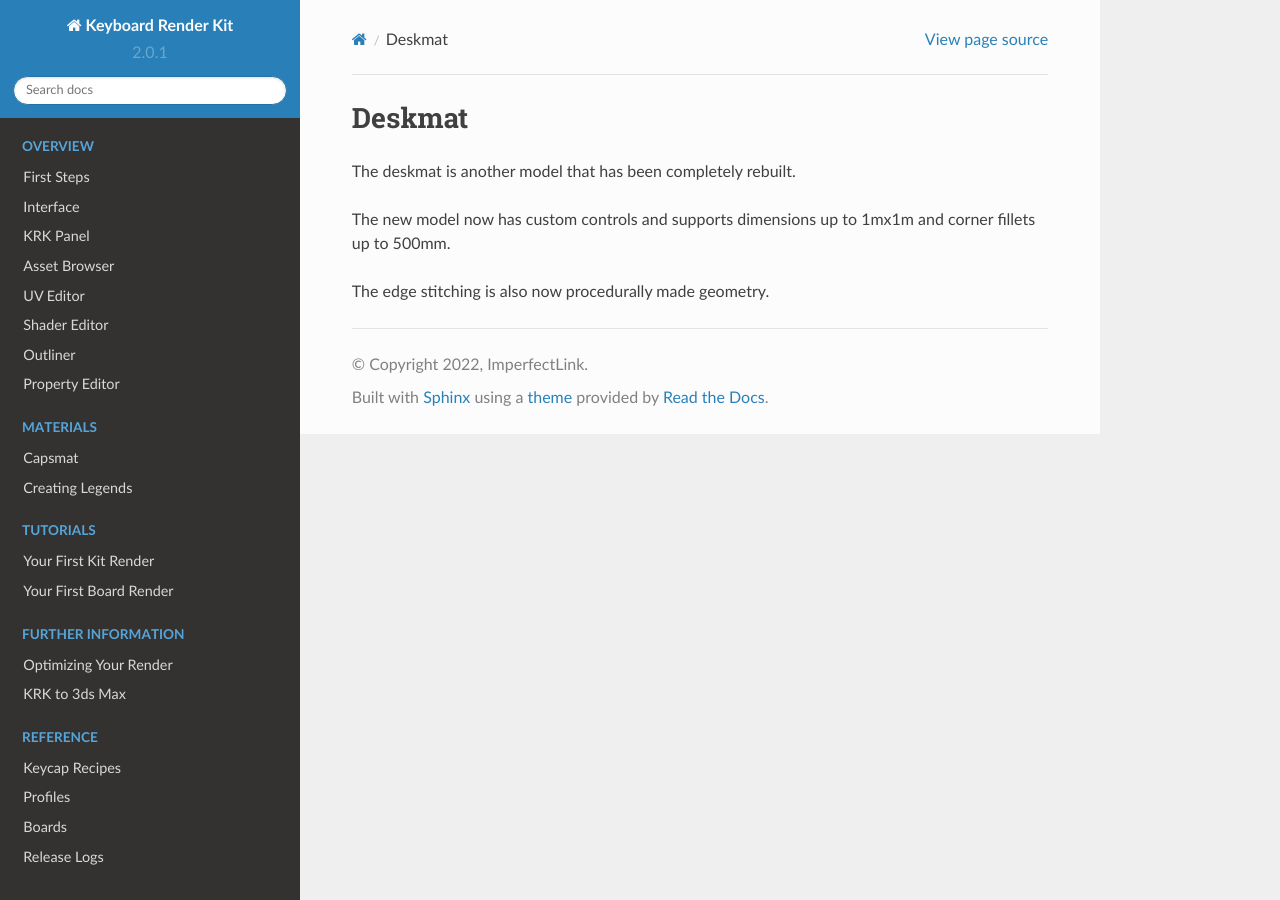
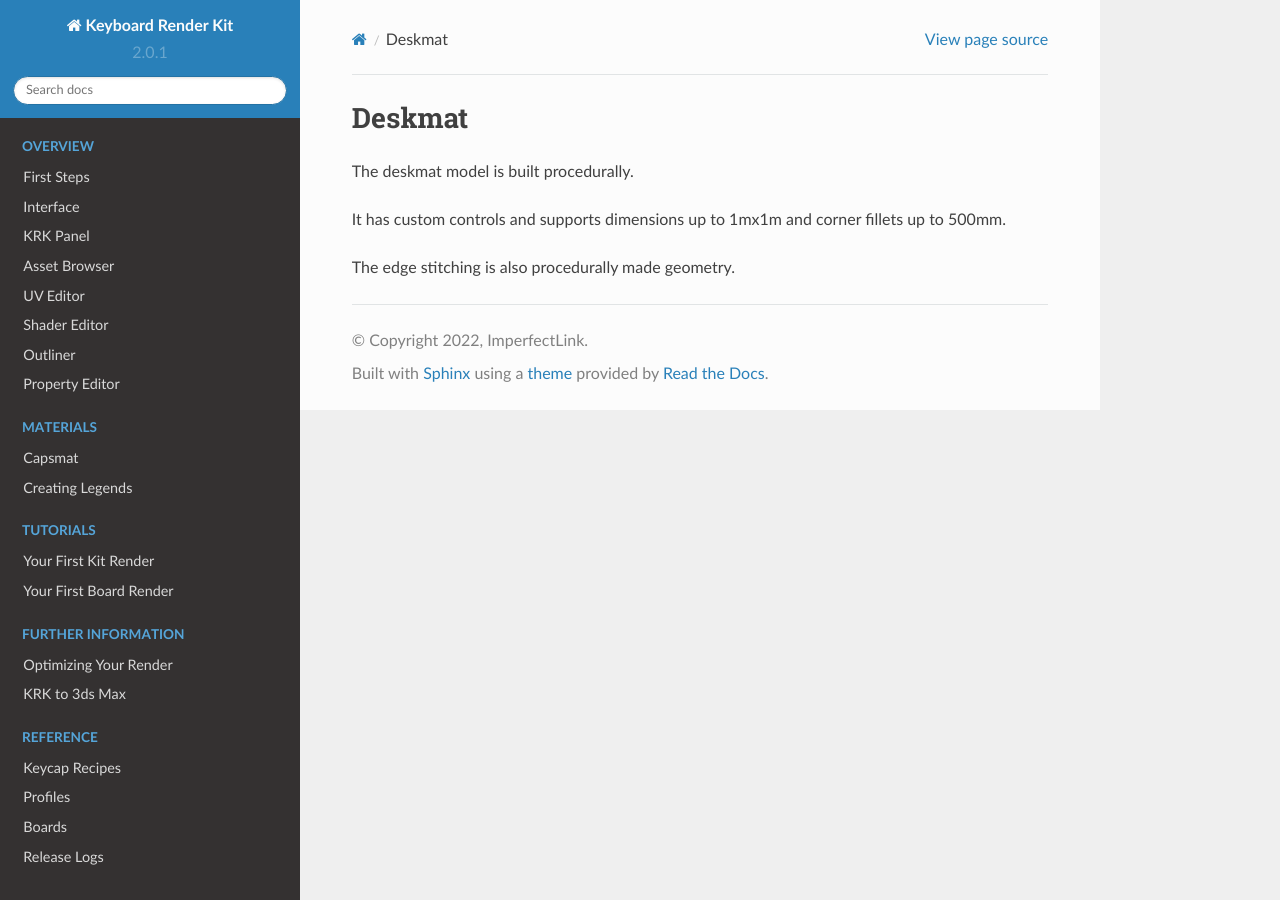
Before and after one commit to imperfectlink/KeyboardRenderKit, a Sphinx documentation site: the page built from docs/source/deskmat.rst, in a window 1280 px wide. Built offline with Sphinx 7.4.7 and the Read the Docs theme 2.0.0, drawn with Linux system fonts in a browser that asks for light colours.

Commit message:
Update deskmat.rst

```diff
--- a/docs/source/deskmat.rst
+++ b/docs/source/deskmat.rst
@@ -1,7 +1,7 @@
 Deskmat
 ====
-The deskmat is another model that has been completely rebuilt.
+The deskmat model is built procedurally.
 
-The new model now has custom controls and supports dimensions up to 1mx1m and corner fillets up to 500mm.
+It has custom controls and supports dimensions up to 1mx1m and corner fillets up to 500mm.
 
-The edge stitching is also now procedurally made geometry.
+The edge stitching is also procedurally made geometry.
```
